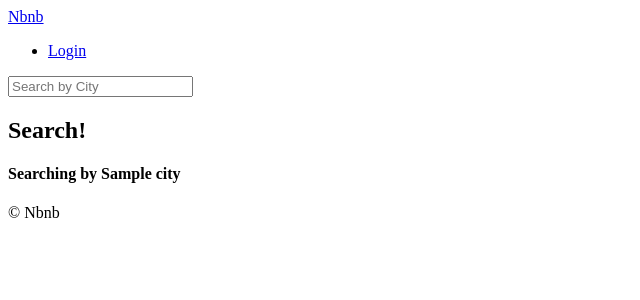
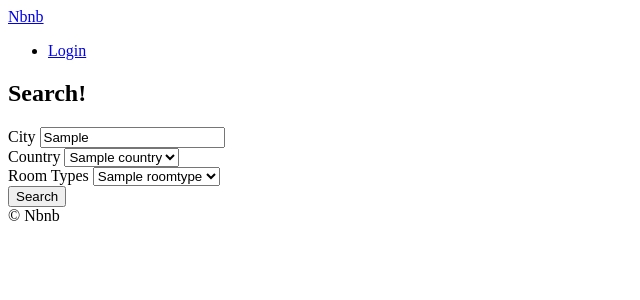
Before and after one commit to Cesar90/airbnb-clone, a Django app: template templates/rooms/search.html in a window 1280 px wide. Shown: the top 300 px of the page, without its empty margins (0-640 px from the left). Run offline with Django 3.2, Linux system fonts and the light colour scheme; tables that the repository leaves empty hold one stand-in row (values such as "Sample post"); the template is opened without the code that fills it: values that come from a table or form of the project are taken from there, most other values are stand-ins (such as "Sample title", 1, 10 or a date in 2020).

Commit message:
template partials nav changed and search form city, country and room types

```diff
--- a/templates/base.html
+++ b/templates/base.html
@@ -8,7 +8,14 @@
         </title>
     </head>
     <body>
-        {% include "partials/header.html" %}
+        <header>
+            {% include "partials/nav.html" %}
+            {% block search_bar %}
+                <form method="get" action="{% url "rooms:search" %}">
+                    <input name="city" placeholder="Search by City" type="text">
+                </form>
+            {% endblock search_bar %}
+        </header>
         {% block content %}{% endblock  %}
         {% include "partials/footer.html" %}
     </body>
--- a/templates/partials/header.html
+++ /dev/null
@@ -1,11 +0,0 @@
-<header>
-    <a href="{% url "core:home" %}">Nbnb</a>
-    <ul>
-        <li>
-            <a href="#">Login</a>
-        </li>
-    </ul>
-    <form method="get" action="{% url "rooms:search" %}">
-        <input name="city" placeholder="Search by City" type="text">
-    </form>
-</header>
--- /dev/null
+++ b/templates/partials/nav.html
@@ -0,0 +1,6 @@
+<a href="{% url "core:home" %}">Nbnb</a>
+<ul>
+    <li>
+        <a href="#">Login</a>
+    </li>
+</ul>
--- a/templates/rooms/search.html
+++ b/templates/rooms/search.html
@@ -3,12 +3,36 @@
 {% block page_title %}
     Search
 {% endblock page_title %}
-
+{% block search_bar %}
+{% endblock search_bar %}
 {% block content %}
     <h2>
         Search!
     </h2>
-    <h4>
+    {% comment %} <h4>
         Searching by {{city}}
-    </h4>
+    </h4> {% endcomment %}
+    <form method="get" action="{% url "rooms:search" %}">
+        <div>
+            <label for="city">City</label>
+            <input value={{city}} name="city" id="city" placeholder="Search by City" type="text">
+        </div>
+        <div>
+            <label for="country">Country</label>
+            <select name="country" id="country">
+                {% for country in countries %}
+                    <option value="{{country.code}}">{{country.name}}</option>
+                {% endfor %}
+            </select>
+        </div>
+        <div>
+            <label for="room_type">Room Types</label>
+            <select name="room_type" id="room_type">
+                {% for room_type in room_types %}
+                    <option value="{{room_type.pk}}">{{room_type.name}}</option>
+                {% endfor %}
+            </select>
+        </div>
+        <button>Search</button>
+    </form>
 {% endblock content %}
```
Also changed, not shown: rooms/views.py (+6 -2 lines).
